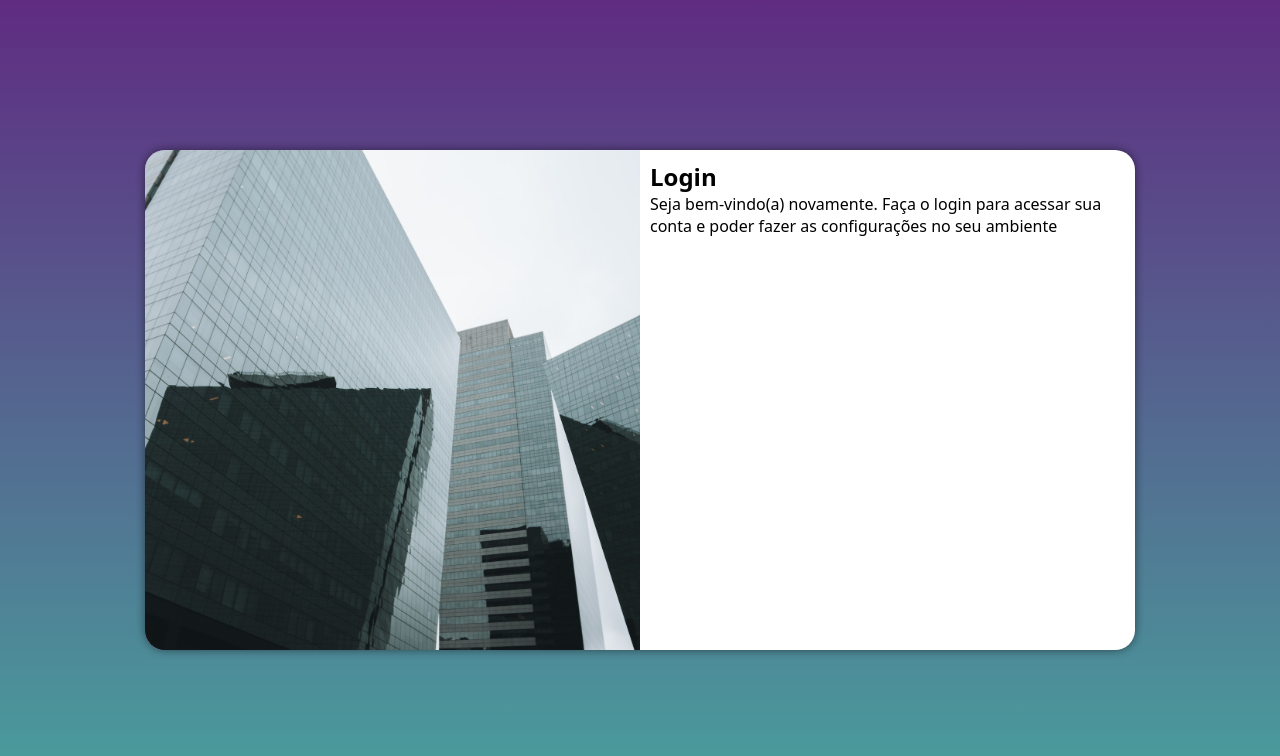
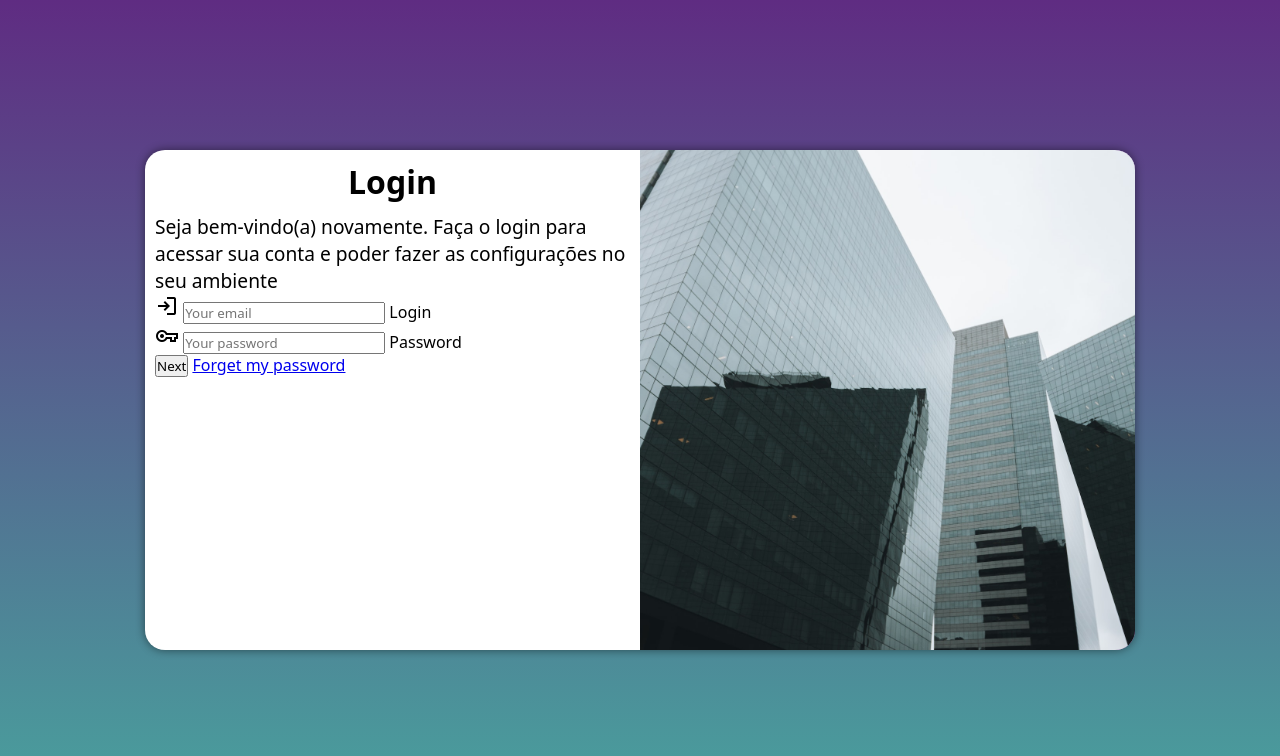
Before and after one commit to ViniciusBenaglia/projeto-login, a plain HTML site: page index.html in a window 1280 px wide. Drawn offline with nearby package versions, Linux system fonts and the light colour scheme.

Commit message:
adicionei o formulario

```diff
--- a/estilos/media-query.css
+++ b/estilos/media-query.css
@@ -33,13 +33,21 @@
     }
 
     div#imagem {
-        float: left;
+        float: right;
         width: 50%;
         height: 100%;
     }
 
     div#formulario{
-        float: right;
+        float: left;
         width: 50%;
     }
+
+    div#formulario > h1{
+        font-size: 2em;
+    }
+
+    div#formulario > p{
+        font-size: 1.2em;
+    }
 }
--- a/estilos/style.css
+++ b/estilos/style.css
@@ -48,3 +48,12 @@ div#formulario{
     display: block;
     padding: 10px;
 }
+
+div#formulario > h1 {
+    text-align: center;
+    margin-bottom: 10px;
+}
+
+div#formulario > p{
+    font-size: 0.8em;
+}
--- a/index.html
+++ b/index.html
@@ -7,6 +7,7 @@
     <title>Login</title>
     <link rel="stylesheet" href="estilos/style.css">
     <link rel="stylesheet" href="estilos/media-query.css">
+    <link href="https://fonts.googleapis.com/css2?family=Material+Symbols+Outlined" rel="stylesheet" />
 </head>
 <body>
     <main>
@@ -17,7 +18,22 @@
             <div id="formulario">
                 <h1>Login</h1>
                 <p>Seja bem-vindo(a) novamente. Faça o login para acessar sua conta e poder fazer as configurações no seu ambiente</p>
-                <form action="login.php" method="post"></form>
+                <form action="login.php" method="post" autocomplete="on">
+                    <div class="campo">
+                        <span class="material-symbols-outlined"> login </span>
+                        <input type="email" name="login" id="ilogin" placeholder="Your email" autocomplete="email" required maxlength="40">
+                        <label for="ilogin">Login</label>
+                    </div>
+                    <div class="campo">
+                        <span class="material-symbols-outlined"> vpn_key </span>
+                        <input type="password" name="password" id="ipassword" placeholder="Your password" autocomplete="current-password" required minlength="8" maxlength="20">
+                        <label for="ipassword">Password</label>
+                    </div>
+                    <input type="submit" value="Next">
+                    <a href="Forget.html">
+                        Forget my password
+                    </a>
+                </form>
 
             </div>
         </section>
```
